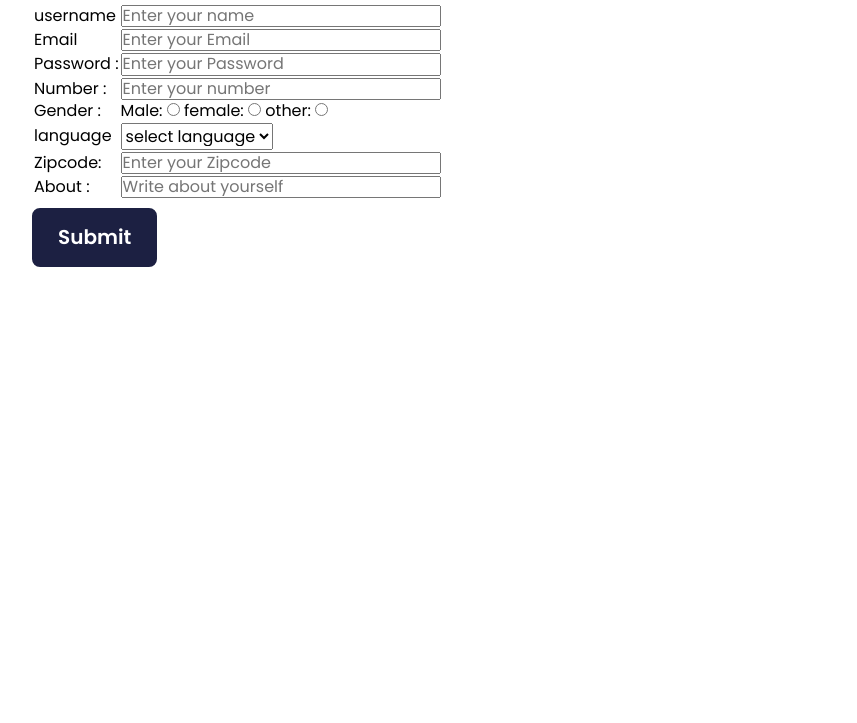
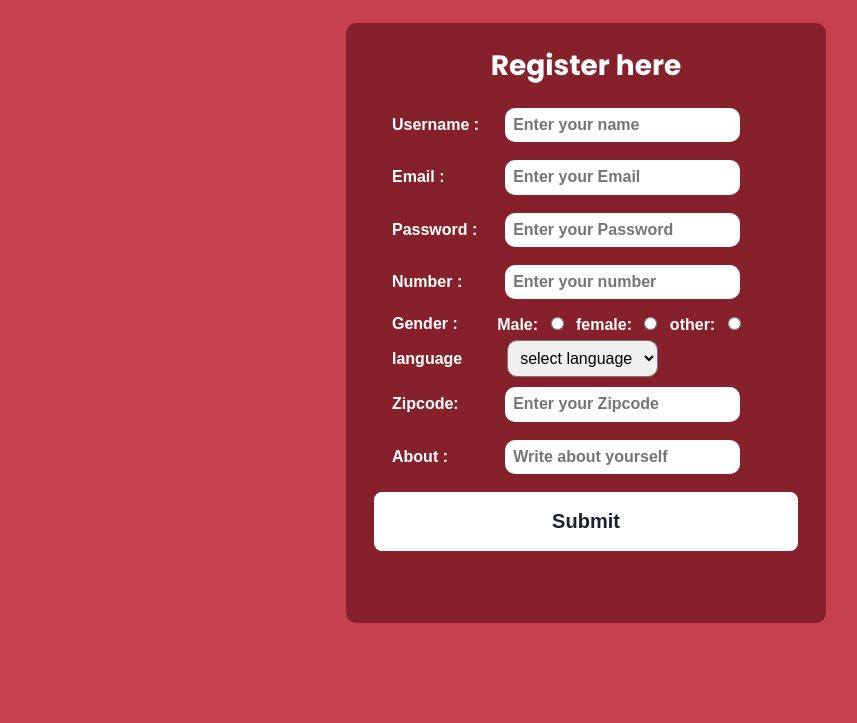
Before and after one commit to siluveruarunpandyan/Form-Validation, a plain HTML site: page index.html in a window 1280 px wide. Shown: the part 77-800 px from the top of the page, without its empty margins (54-911 px from the left). Drawn offline with Linux system fonts and the light colour scheme.

Commit message:
button process

```diff
--- a/index.html
+++ b/index.html
@@ -16,46 +16,46 @@
 
 </head>
 <body>
-    <div class="container">
+    <div class="container row">
         <div class="card">
-            <h1>Register here</h1>
-        <form>
+            <h1 class="title">Register here</h1>
+        <form class="submit-form">
             <table>
-                <tr>
-                    <td><label for="username">username</label></td>
+                <tr class="tr">
+                    <td><label for="username">Username :</label></td>
 
             <td><input type="text" id="username" name="username" placeholder="Enter your name">
                     </td>
                 </tr>
-                <tr>
-                    <td><label for="Email">Email</label></td>
+                <tr class="tr">
+                    <td><label for="Email">Email :</label></td>
 
                     <td><input type="Email" id="Email" name="Email" placeholder="Enter your Email"></td>
                 </tr>
-                <tr>
+                <tr class="tr">
                     <td><label for="Password">Password :</label></td>
 
 
                     <td><input type="text" id="Password" name="Password" placeholder="Enter your Password"></td>
                 </tr>
-                <tr>
+                <tr class="tr">
                     <td><label for="number">Number :</label></td>
 
 
                     <td><input type="number" id="number" name="number" placeholder="Enter your number"></td>
                 </tr>
-                <tr>
+                <tr class="tr">
                     <td>
                         <label for="Gender">Gender :</label></td>
-            <td>Male: <input type="radio" id="Gender" name="Gender" value="male">
-            female: <input type="radio" id="Gender" name="Gender" value="female">
-            other: <input type="radio" id="Gender" name="Gender" value="other">
+            <td>Male: <input type="radio" id="Gender" name="Gender" value="male" class="gender">
+            female: <input type="radio" id="Gender" name="Gender" value="female" class="gender">
+            other: <input type="radio" id="Gender" name="Gender" value="other" class="gender">
                     </td>
                 </tr>
-                <tr>
+                <tr class="tr">
                     <td>
                         <label for="language">language</label></td>
-            <td><select name="language" id="language">
+            <td><select name="language" id="language" class="language">
                 <option value="">select language</option>
                 <option value="Telugu">Telugu</option>
                 <option value="Hindi">Hindi</option>
@@ -65,20 +65,20 @@
             </select>
                     </td>
                 </tr>
-                <tr>
+                <tr class="tr">
                     <td>
                         <label for="Zipcode">Zipcode:</label></td>
             <td><input type="number" id="use" name="Zipcode" placeholder="Enter your Zipcode">
                     </td>
                 </tr>
-                <tr>
+                <tr class="tr">
                     <td>
                         <label for="About">About :</label></td>
-            <td><input type="text" id="About" name="About" placeholder="Write about yourself">
+            <td><input type="text" id="About" name="About" placeholder="Write about yourself" class="about">
                     </td>
                 </tr>
             </table>
-            <button class="btn">submit</button>
+            <button class="btn btn-light btn-block">submit</button>
 
         </form>
         </div>
--- a/stylesheet/style.css
+++ b/stylesheet/style.css
@@ -25,7 +25,7 @@ html {
 
 body {
   font-family: 'Poppins', sans-serif;
-  background-color: var(--clr-white);
+  background-color:#c7404e ;
 }
 
 /* global css */
@@ -63,3 +63,77 @@ li {
   color: #fff;
   border: 2px solid #1c2042;
 }
+
+.row{
+    display: flex;
+    align-items: center;
+    justify-content: center;
+    height: 100vh;
+}
+
+.card{
+    max-width: 30rem;
+    width: 30rem;
+    margin: auto;
+    padding: 0.5rem 1.75rem 3rem 1.75rem;
+    background-color:#86212b ;
+    color: white;
+    border-radius: 10px;
+}
+.title{
+    font-size: 1.75rem;
+    text-align: center;
+    margin-bottom: 0.5rem;
+}
+
+.submit-form{
+  margin-top: 1rem;
+  margin-bottom: 1.5rem;
+  font-family: sans-serif;
+  font-weight: 700;
+
+}
+input{
+    margin-left: 43px;
+    outline: none;
+    border: none;
+    font-weight: 700;
+
+}
+.language{
+    margin-left: 10px;
+    padding: 0.5rem;
+    border-radius: 10px;
+}
+input,
+label{
+    margin: 0.5rem;
+    margin-left: px;
+   padding: 0.5rem;
+   border-radius: 10px;
+
+}
+
+
+
+.btn-light{
+    background-color: var(--clr-white);
+    border: 2px solid var(--clr-white);
+    color: var(--clr-dark);
+}
+
+.btn-block{
+    display: block;
+    width: 100%;
+    margin: 0.5rem auto;
+}
+
+@media screen and (max-width:768px) {
+   input{
+
+   }
+   label{
+
+   }
+
+}
```
